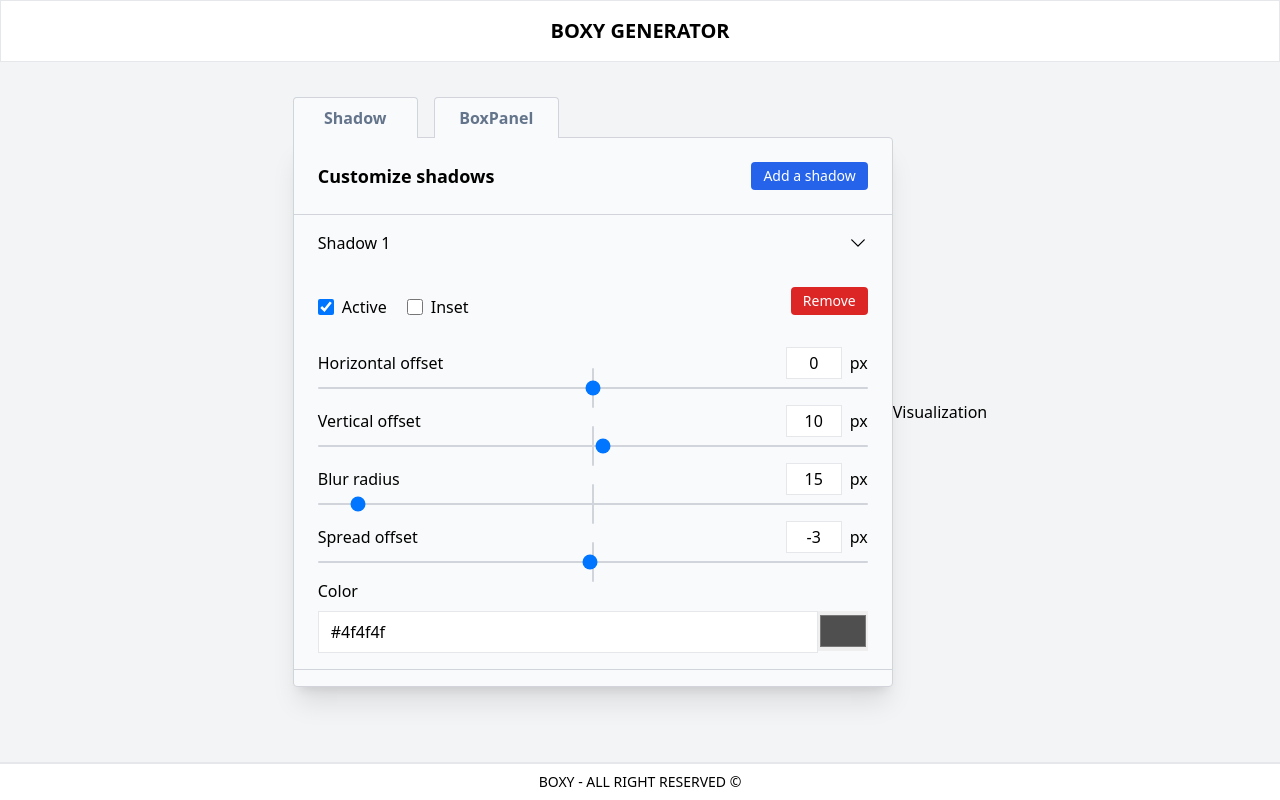
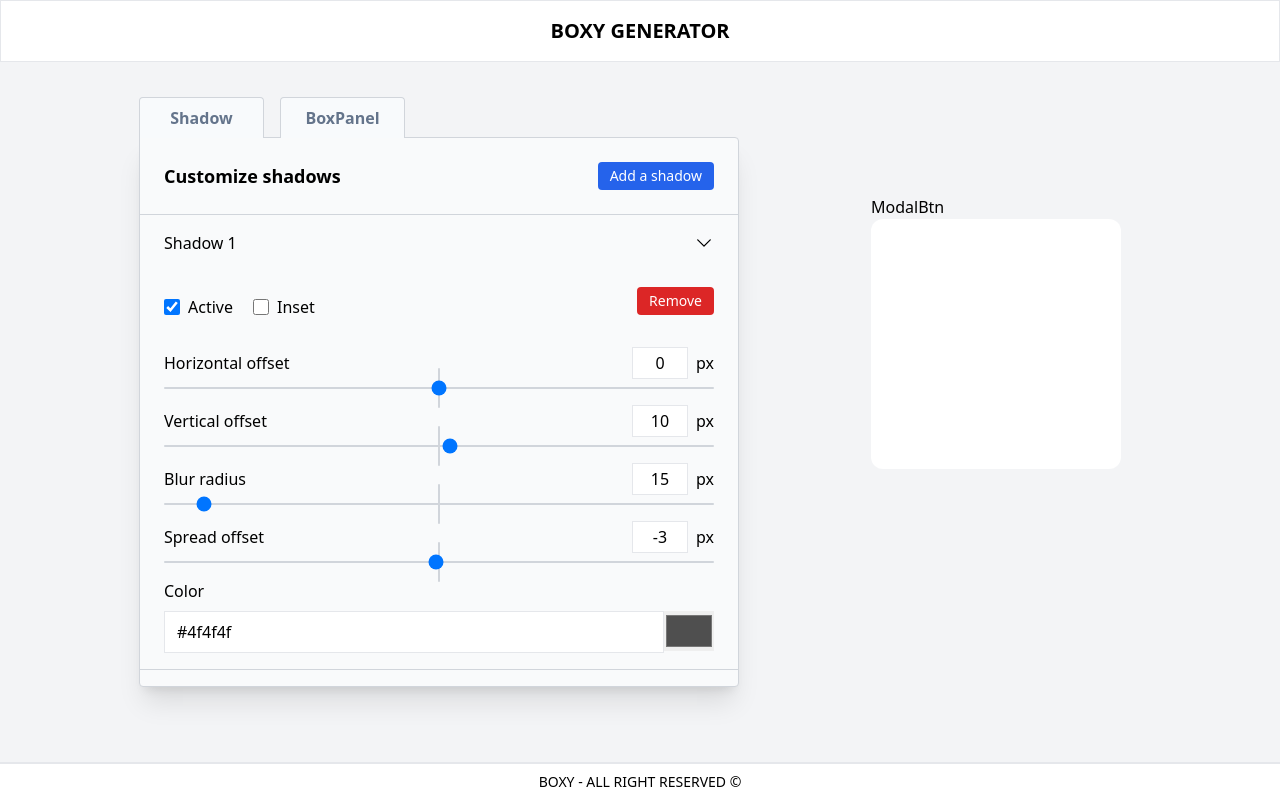
Before and after one commit to Abdourahamane10/box-shadow-generator, a React (Vite) app: page / in a window 1280 px wide. Built offline with nearby package versions, Linux system fonts and the light colour scheme.

Commit message:
Mise en place du contenu du composent Visualization

```diff
--- a/src/layouts/Visualization/Visualization.jsx
+++ b/src/layouts/Visualization/Visualization.jsx
@@ -1,5 +1,12 @@
+import ModalBtn from "./Modal/ModalBtn";
+
 export default function Visualization() {
   return (
-    <div>Visualization</div>
+    <div className="flex flex-col p-5 ml-10 lg:ml-28">
+        <ModalBtn/>
+        <div className="w-[250px] h-[250px] bg-white rounded-xl mb-20 lg:mb-40">
+
+        </div>
+    </div>
   )
 }
```
